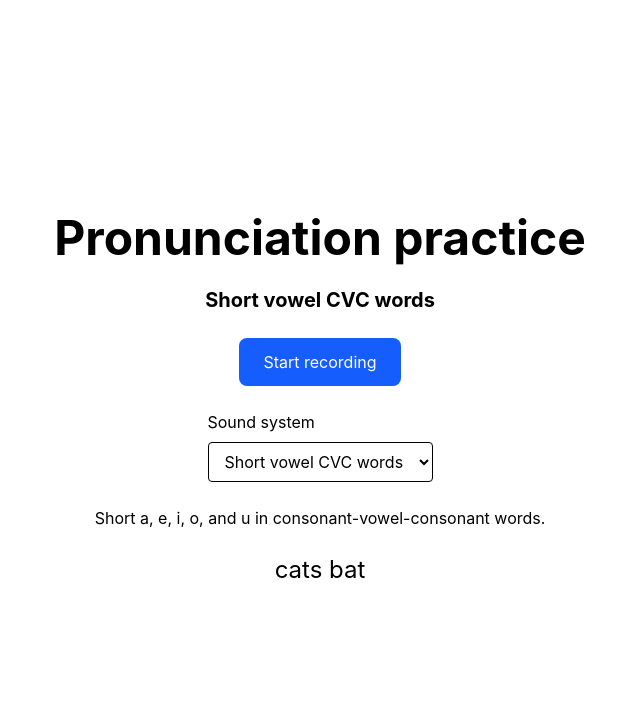
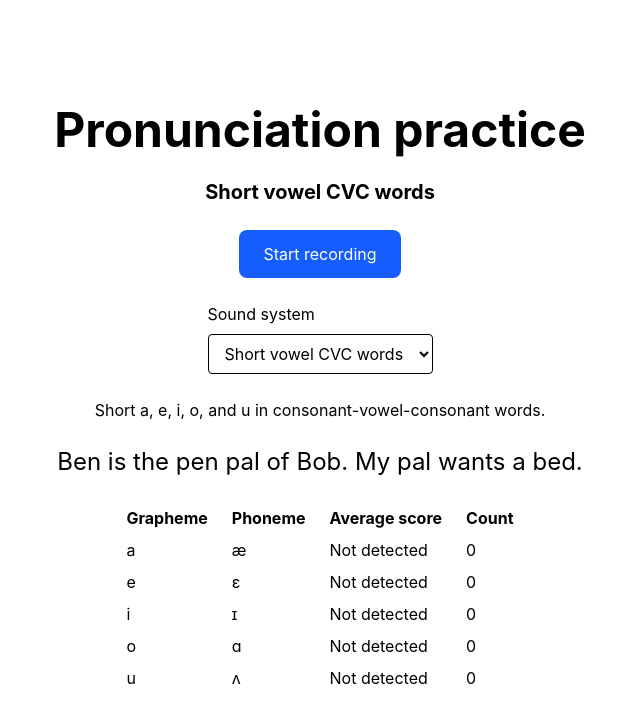
Before and after one commit to mgreige12/worcestershire, a React (Vite) app in the folder literacy-assessment/: page / in a window 1280 px wide. Shown: the top 722 px of the page, without its empty margins (320-960 px from the left). Built offline with nearby package versions, Linux system fonts and the light colour scheme.

Commit message:
Added more passages and cumulated scores

```diff
--- a/literacy-assessment/src/App.tsx
+++ b/literacy-assessment/src/App.tsx
@@ -1,10 +1,14 @@
 import { useRef, useState } from "react";
 import { assessRecordedAudio } from "./SpeechTest";
 import {
+  addGraphemePhonemeScores,
   aggregatePhonemeScores,
   averageScore,
+  createGraphemePhonemeScores,
+  sortByAccuracy,
   SOUND_SYSTEMS,
-  type PhonemeScoreMap,
+  SOUND_SYSTEM_TARGETS,
+  type GraphemePhonemeScores,
   type SoundSystemId,
 } from "./PronunciationAssessment";
 
@@ -12,7 +16,24 @@ function App() {
   const [selectedSystemId, setSelectedSystemId] = useState<SoundSystemId>(
     SOUND_SYSTEMS[0].id
   );
-  const [scores, setScores] = useState<PhonemeScoreMap | null>(null);
+  const [passageIndex, setPassageIndex] = useState(0);
+  const [scoresBySystem, setScoresBySystem] = useState<
+    Record<SoundSystemId, GraphemePhonemeScores>
+  >(() =>
+    Object.fromEntries(
+      SOUND_SYSTEMS.map((system) => [
+        system.id,
+        createGraphemePhonemeScores(SOUND_SYSTEM_TARGETS[system.id]),
+      ])
+    ) as Record<SoundSystemId, GraphemePhonemeScores>
+  );
+  const [spokenBySystem, setSpokenBySystem] = useState<
+    Record<SoundSystemId, string[]>
+  >(() =>
+    Object.fromEntries(
+      SOUND_SYSTEMS.map((system) => [system.id, []])
+    ) as unknown as Record<SoundSystemId, string[]>
+  );
   const [isRecording, setIsRecording] = useState(false);
   const [error, setError] = useState<string>("");
   const recorderRef = useRef<MediaRecorder | null>(null);
@@ -20,11 +41,11 @@ function App() {
   const selectedSystem = SOUND_SYSTEMS.find(
     (system) => system.id === selectedSystemId
   ) ?? SOUND_SYSTEMS[0];
+  const currentPassage = selectedSystem.passages[passageIndex] ?? selectedSystem.passages[0];
 
   const handleStartRecording = async () => {
     try {
       setError("");
-      setScores(null);
       const stream = await navigator.mediaDevices.getUserMedia({ audio: true });
       const recorder = new MediaRecorder(stream);
       recordingChunksRef.current = [];
@@ -43,18 +64,31 @@ function App() {
             type: recorder.mimeType,
           });
           const assessment = await assessRecordedAudio(
-            selectedSystem.passage,
+            currentPassage,
             recording
           );
           const json = assessment.properties.getProperty(
             "SpeechServiceResponse_JsonResult"
           );
-          setScores(
-            aggregatePhonemeScores(
-              json,
-              selectedSystem.phonemes,
-              selectedSystem.id
-            )
+          const passageScores = aggregatePhonemeScores(json, selectedSystem.id);
+          setScoresBySystem((currentScoresBySystem) => ({
+            ...currentScoresBySystem,
+            [selectedSystem.id]: addGraphemePhonemeScores(
+              currentScoresBySystem[selectedSystem.id],
+              passageScores
+            ),
+          }));
+          if (assessment.text.trim()) {
+            setSpokenBySystem((currentSpokenBySystem) => ({
+              ...currentSpokenBySystem,
+              [selectedSystem.id]: [
+                ...currentSpokenBySystem[selectedSystem.id],
+                assessment.text.trim(),
+              ],
+            }));
+          }
+          setPassageIndex(
+            (currentIndex) => (currentIndex + 1) % selectedSystem.passages.length
           );
         } catch (recordingError) {
           console.error(recordingError);
@@ -98,7 +132,11 @@ function App() {
         <span>Sound system</span>
         <select
           value={selectedSystemId}
-          onChange={(event) => setSelectedSystemId(event.target.value as SoundSystemId)}
+          onChange={(event) => {
+            const nextSystemId = event.target.value as SoundSystemId;
+            setSelectedSystemId(nextSystemId);
+            setPassageIndex(0);
+          }}
           disabled={isRecording}
           className="rounded border px-3 py-2"
         >
@@ -111,30 +149,42 @@ function App() {
       </label>
 
       <p>{selectedSystem.description}</p>
-      <p className="max-w-2xl text-center text-2xl">{selectedSystem.passage}</p>
+      <p className="max-w-2xl text-center text-2xl">{currentPassage}</p>
 
       {error && <p className="max-w-3xl text-red-600">{error}</p>}
-      {scores && (
+      {scoresBySystem[selectedSystemId] && (
         <table>
           <thead>
             <tr>
+              <th className="px-3 py-1 text-left">Grapheme</th>
               <th className="px-3 py-1 text-left">Phoneme</th>
               <th className="px-3 py-1 text-left">Average score</th>
               <th className="px-3 py-1 text-left">Count</th>
             </tr>
           </thead>
           <tbody>
-            {Object.entries(scores).map(([phoneme, phonemeScore]) => (
-              <tr key={phoneme}>
-                <td className="px-3 py-1">{phoneme}</td>
+            {sortByAccuracy(scoresBySystem[selectedSystemId]).map((score) => (
+              <tr key={`${score.grapheme}-${score.phoneme}`}>
+                <td className="px-3 py-1">{score.grapheme}</td>
+                <td className="px-3 py-1">{score.phoneme}</td>
                 <td className="px-3 py-1">
-                  {averageScore(phonemeScore)?.toFixed(1) ?? "Not detected"}
+                  {averageScore(score)?.toFixed(1) ?? "Not detected"}
                 </td>
-                <td className="px-3 py-1">{phonemeScore.count}</td>
+                <td className="px-3 py-1">{score.count}</td>
               </tr>
             ))}
           </tbody>
         </table>
+      )}
+      {spokenBySystem[selectedSystemId].length > 0 && (
+        <section className="max-w-2xl">
+          <h2 className="text-xl font-bold">Spoken sentences</h2>
+          <ol className="list-decimal pl-6">
+            {spokenBySystem[selectedSystemId].map((sentence, index) => (
+              <li key={`${sentence}-${index}`}>{sentence}</li>
+            ))}
+          </ol>
+        </section>
       )}
     </main>
   );
--- a/literacy-assessment/src/PronunciationAssessment.ts
+++ b/literacy-assessment/src/PronunciationAssessment.ts
@@ -1,43 +1,91 @@
-export type SoundSystemId = "short-cvc" | "long-vowels" | "vowel-team-ea";
+export type SoundSystemId = "cvc" | "silent-e" | "vowel-teams";
 
 export interface SoundSystem {
   id: SoundSystemId;
   label: string;
   description: string;
-  phonemes: readonly string[];
-  passage: string;
+  passages: readonly string[];
 }
 
-export interface PhonemeScore {
+export interface GraphemePhonemePair {
+  grapheme: string;
+  phoneme: string;
+}
+
+export interface GraphemePhonemeScore extends GraphemePhonemePair {
   score: number;
   count: number;
 }
 
-export type PhonemeScoreMap = Record<string, PhonemeScore>;
+export type GraphemePhonemeScores = readonly GraphemePhonemeScore[];
+
+export const SOUND_SYSTEM_TARGETS: Record<
+  SoundSystemId,
+  readonly GraphemePhonemePair[]
+> = {
+  "cvc": [
+    { grapheme: "a", phoneme: "æ" },
+    { grapheme: "e", phoneme: "ɛ" },
+    { grapheme: "i", phoneme: "ɪ" },
+    { grapheme: "o", phoneme: "ɑ" },
+    { grapheme: "u", phoneme: "ʌ" },
+  ],
+  "silent-e": [
+    { grapheme: "a", phoneme: "eɪ" },
+    { grapheme: "e", phoneme: "i" },
+    { grapheme: "i", phoneme: "aɪ" },
+    { grapheme: "o", phoneme: "oʊ" },
+    { grapheme: "u", phoneme: "u" },
+    { grapheme: "u", phoneme: "ju" },
+  ],
+  "vowel-teams": [
+    { grapheme: "ai", phoneme: "eɪ" },
+    { grapheme: "ay", phoneme: "eɪ" },
+    { grapheme: "ee", phoneme: "i" },
+    { grapheme: "ie", phoneme: "i" },
+    { grapheme: "ei", phoneme: "i" },
+    { grapheme: "ey", phoneme: "i" },
+    { grapheme: "oa", phoneme: "oʊ" },
+    { grapheme: "ow", phoneme: "oʊ" },
+    { grapheme: "oo", phoneme: "u" },
+    { grapheme: "ue", phoneme: "u" },
+    { grapheme: "ui", phoneme: "u" },
+    { grapheme: "ew", phoneme: "u" },
+    { grapheme: "oo", phoneme: "ʊ" },
+    { grapheme: "ea", phoneme: "ɛ" },
+  ],
+};
 
 export const SOUND_SYSTEMS: readonly SoundSystem[] = [
   {
-    id: "short-cvc",
+    id: "cvc",
     label: "Short vowel CVC words",
     description: "Short a, e, i, o, and u in consonant-vowel-consonant words.",
-    phonemes: ["æ", "ɛ", "ɪ", "ɑ", "ʌ"],
-    //passage: "The cat sat on a red bed. Tim hid the big pig. Tom got a hot cup.",
-    passage: "cats bat",
+    passages: [
+      "Ben is the pen pal of Bob. My pal wants a bed.",
+      "Ben got Bob a bag of hats. A hat fell in the hot tub.",
+      "My pet bit my mug. I ate a tin of fish with a pin."
+    ],
   },
   {
-    id: "long-vowels",
-    label: "Long vowel patterns",
-    description: "Long vowel sounds in common words with silent-e and vowel teams.",
-    phonemes: ["eɪ", "i", "aɪ", "oʊ", "u", "ju"],
-    passage: "Jake rides a bike home. The green goat sees five white mice.",
+    id: "silent-e",
+    label: "Silent e patterns",
+    description: "Words ending with a vowel, consonant, and an e",
+    passages: [
+      "Pete lives in a cave.",
+      "His home is next to mine.",
+      "I live near a lake  and pine tree. I hope you like my tune.",
+      "The mule stole the lion’s mane. Here these things are rude."
+    ],
   },
   {
-    id: "vowel-team-ea",
-    label: "ea vowel team",
-    description: "sounds of ea.",
-    phonemes: ["ɛ", "i"],
-    //passage: "Jake rides a bike home. The green goat sees five white mice.",
-    passage: "bread bead",
+    id: "vowel-teams",
+    label: "Vowel teams patterns",
+    description: "Sounds of two vowels together",
+    passages: [
+      "We play in the rain.",
+      "The green sheep sleep.",
+    ],
   }
 ];
 
@@ -59,24 +107,41 @@ interface AzureAssessmentPayload {
   }>;
 }
 
-export function createPhonemeScoreMap(
-  phonemes: readonly string[]
-): PhonemeScoreMap {
-  return Object.fromEntries(
-    phonemes.map((phoneme) => [phoneme, { score: 0, count: 0 }])
-  );
+export function createGraphemePhonemeScores(
+  targets: readonly GraphemePhonemePair[]
+): GraphemePhonemeScores {
+  return targets.map(({ grapheme, phoneme }) => ({
+    grapheme,
+    phoneme,
+    score: 0,
+    count: 0,
+  }));
+}
+
+export function addGraphemePhonemeScores(
+  current: GraphemePhonemeScores,
+  next: GraphemePhonemeScores
+): GraphemePhonemeScores {
+  return current.map((score, index) => ({
+    ...score,
+    score: score.score + (next[index]?.score ?? 0),
+    count: score.count + (next[index]?.count ?? 0),
+  }));
 }
 
 export function isCvcWord(word: string): boolean {
   return /^[^aeiou][aeiou][^aeiou]$/i.test(word.trim());
 }
 
+export function isSilentEWord(word: string): boolean {
+  return /[aeiou][^aeiou]e$/i.test(word.trim());
+}
+
 export function aggregatePhonemeScores(
   json: string,
-  phonemes: readonly string[],
-  soundSystemId?: SoundSystemId
-): PhonemeScoreMap {
-  const scores = createPhonemeScoreMap(phonemes);
+  soundSystemId: SoundSystemId
+): GraphemePhonemeScores {
+  const scores = createGraphemePhonemeScores(SOUND_SYSTEM_TARGETS[soundSystemId]);
   const payload = JSON.parse(json) as AzureAssessmentPayload;
   const words = payload.NBest?.[0]?.Words;
 
@@ -85,35 +150,56 @@ export function aggregatePhonemeScores(
   }
 
   for (const word of words as AzureWord[]) {
+    if (typeof word.Word !== "string") {
+      continue;
+    }
+
+    const normalizedWord = word.Word.toLowerCase().replace(/[^a-z]/g, "");
     if (
-      soundSystemId === "short-cvc" &&
-      (typeof word.Word !== "string" || !isCvcWord(word.Word))
+      !normalizedWord ||
+      (soundSystemId === "cvc" && !isCvcWord(normalizedWord)) ||
+      (soundSystemId === "silent-e" && !isSilentEWord(normalizedWord)) ||
+      !Array.isArray(word.Phonemes)
     ) {
       continue;
     }
 
-    if (!Array.isArray(word.Phonemes)) {
-      continue;
-    }
-
     for (const phoneme of word.Phonemes as AzurePhoneme[]) {
-      const key = typeof phoneme.Phoneme === "string"
+      const phonemeName = typeof phoneme.Phoneme === "string"
         ? phoneme.Phoneme.trim()
         : "";
       const score = phoneme.PronunciationAssessment?.AccuracyScore;
 
-      if (!key || !Object.hasOwn(scores, key) || typeof score !== "number") {
+      if (!phonemeName || typeof score !== "number") {
         continue;
       }
 
-      scores[key].score += score;
-      scores[key].count += 1;
+      for (const target of scores) {
+        if (
+          normalizedWord.includes(target.grapheme) &&
+          phonemeName === target.phoneme
+        ) {
+          target.score += score;
+          target.count += 1;
+        }
+      }
     }
   }
 
   return scores;
 }
 
-export function averageScore({ score, count }: PhonemeScore): number | null {
+export function averageScore({ score, count }: GraphemePhonemeScore): number | null {
   return count === 0 ? null : score / count;
 }
+
+export function sortByAccuracy(
+  scores: GraphemePhonemeScores
+): GraphemePhonemeScores {
+  return [...scores].sort((left, right) => {
+    const leftAverage = averageScore(left) ?? -1;
+    const rightAverage = averageScore(right) ?? -1;
+
+    return rightAverage - leftAverage || right.count - left.count;
+  });
+}
```
